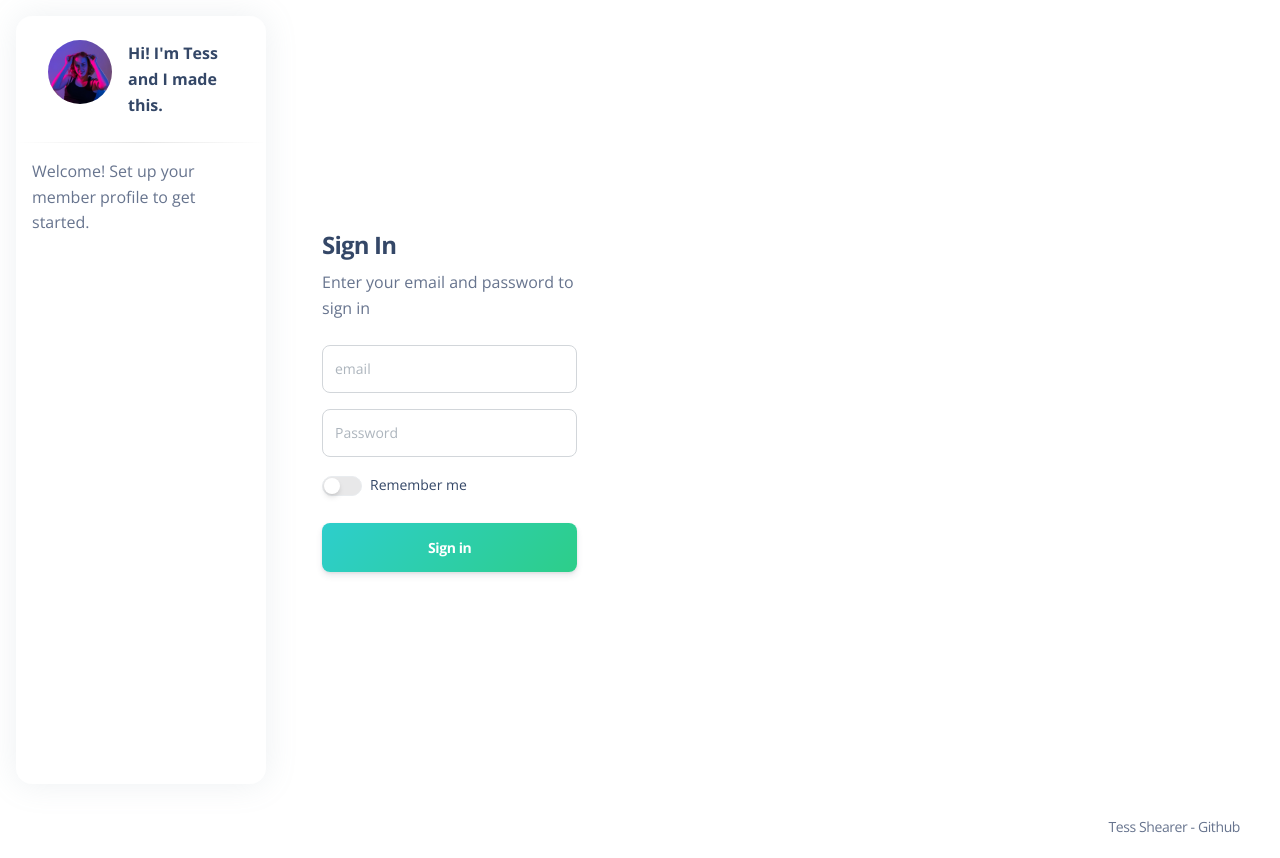
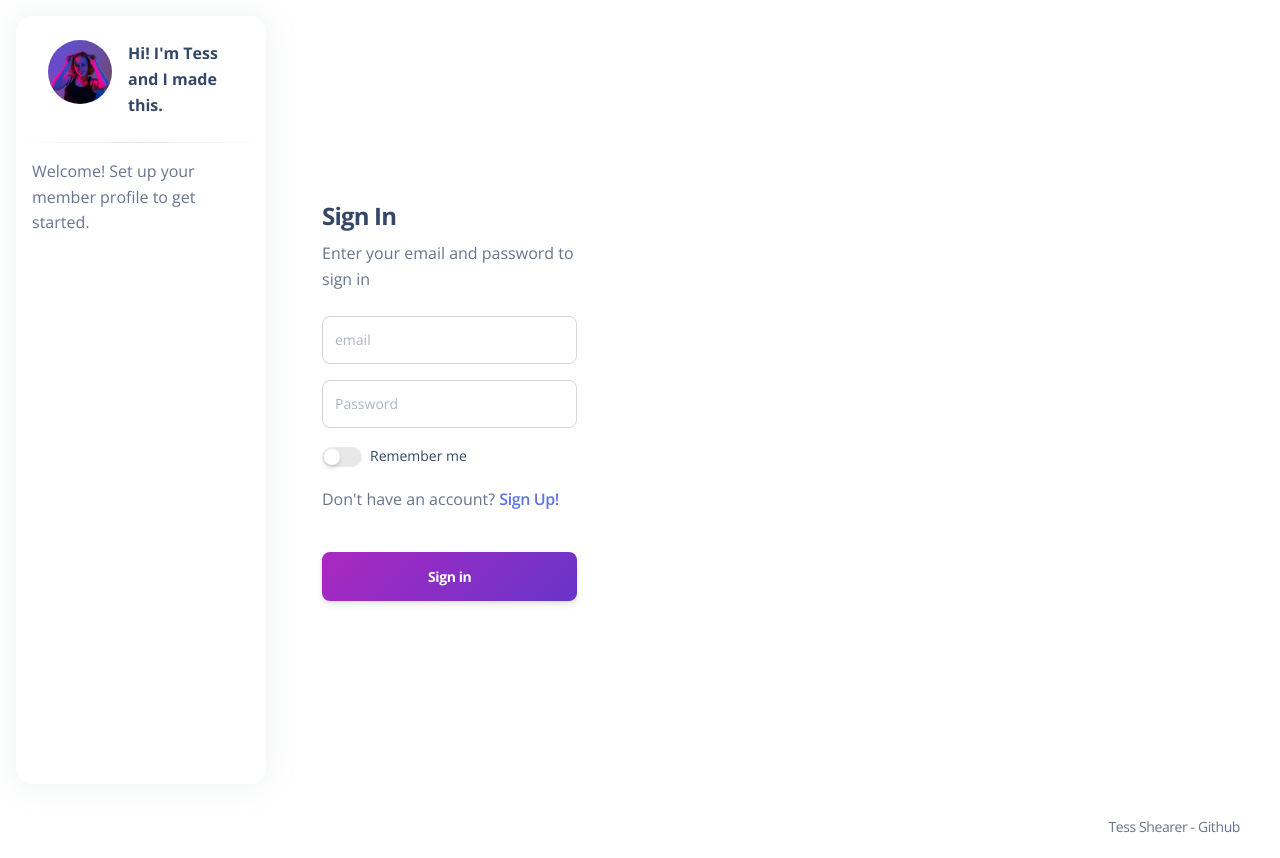
Before and after one commit to TessShearer/song-ranker, a Vue app: page /signin in a window 1280 px wide. Built offline with nearby package versions, Linux system fonts and the light colour scheme.

Commit message:
edit login to match styling

```diff
--- a/src/views/SignIn.vue
+++ b/src/views/SignIn.vue
@@ -1,6 +1,6 @@
 <script setup>
 
-import { ref, onMounted  } from 'vue'
+import { ref, onMounted } from 'vue'
 import { supabase } from '@/supabaseClient'
 import { useRouter } from 'vue-router'
 import ArgonInput from "@/components/ArgonInput.vue";
@@ -19,9 +19,9 @@ const signIn = async () => {
   errorMessage.value = ''
 
   const { data, error } = await supabase.auth.signInWithPassword({
-  email: email.value,
-  password: password.value
-})
+    email: email.value,
+    password: password.value
+  })
 
   if (error) {
     errorMessage.value = error.message
@@ -56,18 +56,23 @@ onMounted(async () => {
                 <div class="card-body">
                   <form role="form" @submit.prevent="signIn">
                     <div class="mb-3">
-                      <argon-input v-model="email" id="email" type="email" placeholder="email" name="email"
-                        size="lg" />
+                      <argon-input v-model="email" id="email" type="email" placeholder="email" name="email" size="lg" />
                     </div>
                     <div class="mb-3">
                       <argon-input v-model="password" id="password" type="password" placeholder="Password"
                         name="password" size="lg" />
                     </div>
                     <argon-switch id="rememberMe" name="remember-me">Remember me</argon-switch>
+                    <div class="pt-3">
+                      <p>
+                        Don't have an account?
+                        <router-link to="/signup" class="text-primary fw-bold">Sign Up!</router-link>
+                      </p>
+
+                    </div>
 
                     <div class="text-center">
-                      <argon-button class="mt-4" variant="gradient" color="success" fullWidth size="lg"
-                        >Sign in</argon-button>
+                      <argon-button class="custom-login-btn mt-4" fullWidth size="lg">Sign in</argon-button>
                     </div>
 
                     <div v-if="errorMessage" class="text-danger mt-2 text-sm">
@@ -84,3 +89,15 @@ onMounted(async () => {
     </section>
   </main>
 </template>
+
+<style scoped>
+.custom-login-btn {
+  background: linear-gradient(135deg, #aa28c1, #6834c9);
+  color: white;
+  border: none;
+}
+
+.custom-login-btn:hover {
+  opacity: 0.95;
+}
+</style>
--- a/src/views/SignUp.vue
+++ b/src/views/SignUp.vue
@@ -61,15 +61,7 @@ const signUp = async () => {
     </div>
   </div>
   <main class="main-content mt-0">
-    <div class="page-header align-items-start min-vh-50 pt-5 pb-11 m-3 border-radius-lg" style="
-        background-image: url(&quot;https://raw.githubusercontent.com/creativetimofficial/public-assets/master/argon-dashboard-pro/assets/img/signup-cover.jpg&quot;);
-        background-position: top;
-      ">
-
-    </div>
     <div class="container">
-      <div class="row mt-lg-n10 mt-md-n11 mt-n10 justify-content-center">
-        <div class="col-xl-4 col-lg-5 col-md-7 mx-auto">
           <div class="card z-index-0">
             <div class="card-body">
               <form role="form">
@@ -87,14 +79,24 @@ const signUp = async () => {
 
                 <p class="text-sm mt-3 mb-0">
                   Already have an account?
-                  <a href="javascript:;" class="text-dark font-weight-bolder">Sign in</a>
+                  <router-link to="/signin" class="text-primary fw-bold">Sign In!</router-link>
                 </p>
               </form>
             </div>
           </div>
         </div>
-      </div>
-    </div>
   </main>
   <app-footer />
 </template>
+
+<style scoped>
+.custom-login-btn {
+  background: linear-gradient(135deg, #aa28c1, #6834c9);
+  color: white;
+  border: none;
+}
+
+.custom-login-btn:hover {
+  opacity: 0.95;
+}
+</style>
```
